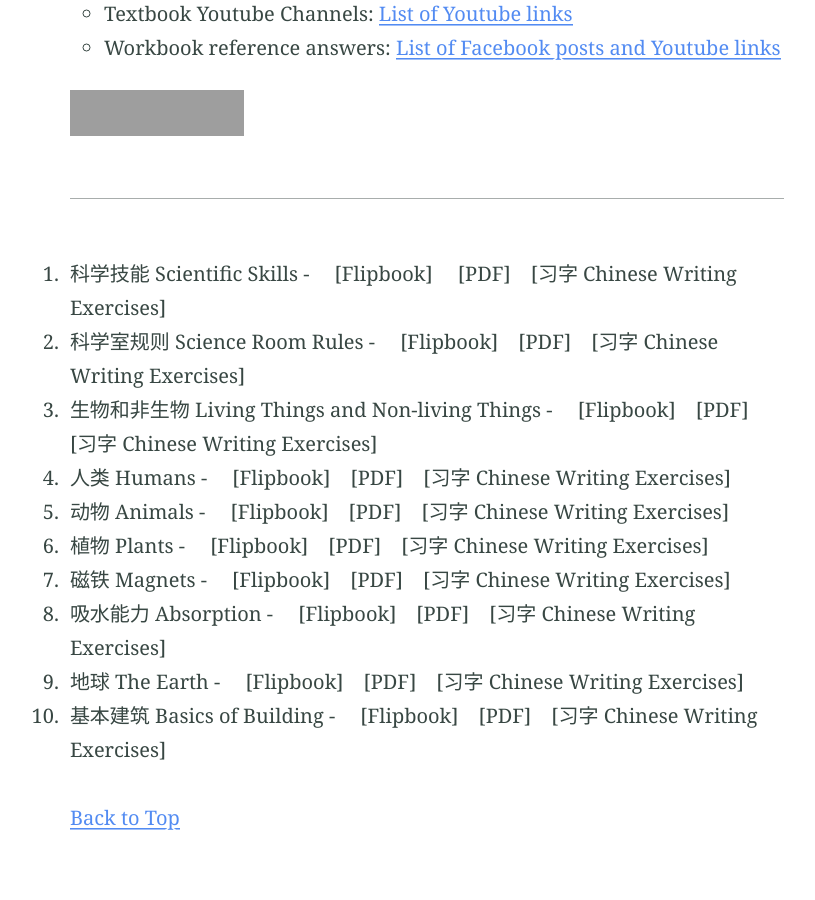
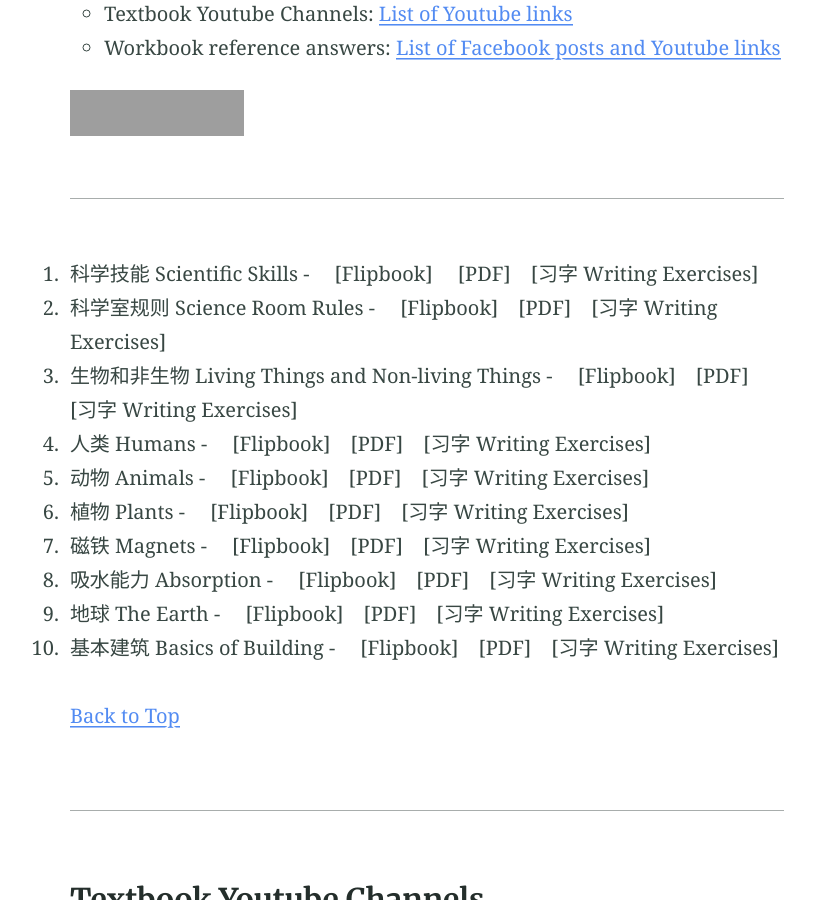
Before and after one commit to multilingual-malaysian/dlp_science, a Jekyll site: the page built from year1.md, in a window 1280 px wide and 900 px high, scrolled down 684 px, cut to the strip 0-900 px from the top of the window. Shown: the whole strip, without its empty margins (213-1028 px from the left). Built offline with Jekyll 4.4.1, drawn with Linux system fonts in a browser that asks for light colours; grey boxes are pictures that could not be loaded.

Commit message:
Update year1.md

```diff
--- a/year1.md
+++ b/year1.md
@@ -15,16 +15,16 @@ Number of page visits: ![HitCount](https://hits.dwyl.com/multilingual-malaysian/
 
 ---
 
-1. 科学技能 Scientific Skills - &emsp;[Flipbook]&emsp; [PDF]&emsp;[习字 Chinese Writing Exercises]
-2. 科学室规则 Science Room Rules - &emsp;[Flipbook]&emsp;[PDF]&emsp;[习字 Chinese Writing Exercises]
-3. 生物和非生物 Living Things and Non-living Things - &emsp;[Flipbook]&emsp;[PDF]&emsp;[习字 Chinese Writing Exercises]
-4. 人类 Humans - &emsp;[Flipbook]&emsp;[PDF]&emsp;[习字 Chinese Writing Exercises]
-5. 动物 Animals - &emsp;[Flipbook]&emsp;[PDF]&emsp;[习字 Chinese Writing Exercises]
-6. 植物 Plants - &emsp;[Flipbook]&emsp;[PDF]&emsp;[习字 Chinese Writing Exercises]
-7. 磁铁 Magnets - &emsp;[Flipbook]&emsp;[PDF]&emsp;[习字 Chinese Writing Exercises]
-8. 吸水能力 Absorption - &emsp;[Flipbook]&emsp;[PDF]&emsp;[习字 Chinese Writing Exercises]
-9. 地球 The Earth - &emsp;[Flipbook]&emsp;[PDF]&emsp;[习字 Chinese Writing Exercises]
-10. 基本建筑 Basics of Building - &emsp;[Flipbook]&emsp;[PDF]&emsp;[习字 Chinese Writing Exercises]
+1. 科学技能 Scientific Skills - &emsp;[Flipbook]&emsp; [PDF]&emsp;[习字 Writing Exercises]
+2. 科学室规则 Science Room Rules - &emsp;[Flipbook]&emsp;[PDF]&emsp;[习字 Writing Exercises]
+3. 生物和非生物 Living Things and Non-living Things - &emsp;[Flipbook]&emsp;[PDF]&emsp;[习字 Writing Exercises]
+4. 人类 Humans - &emsp;[Flipbook]&emsp;[PDF]&emsp;[习字 Writing Exercises]
+5. 动物 Animals - &emsp;[Flipbook]&emsp;[PDF]&emsp;[习字 Writing Exercises]
+6. 植物 Plants - &emsp;[Flipbook]&emsp;[PDF]&emsp;[习字 Writing Exercises]
+7. 磁铁 Magnets - &emsp;[Flipbook]&emsp;[PDF]&emsp;[习字 Writing Exercises]
+8. 吸水能力 Absorption - &emsp;[Flipbook]&emsp;[PDF]&emsp;[习字 Writing Exercises]
+9. 地球 The Earth - &emsp;[Flipbook]&emsp;[PDF]&emsp;[习字 Writing Exercises]
+10. 基本建筑 Basics of Building - &emsp;[Flipbook]&emsp;[PDF]&emsp;[习字 Writing Exercises]
 
 [Back to Top](#top)
 
```
